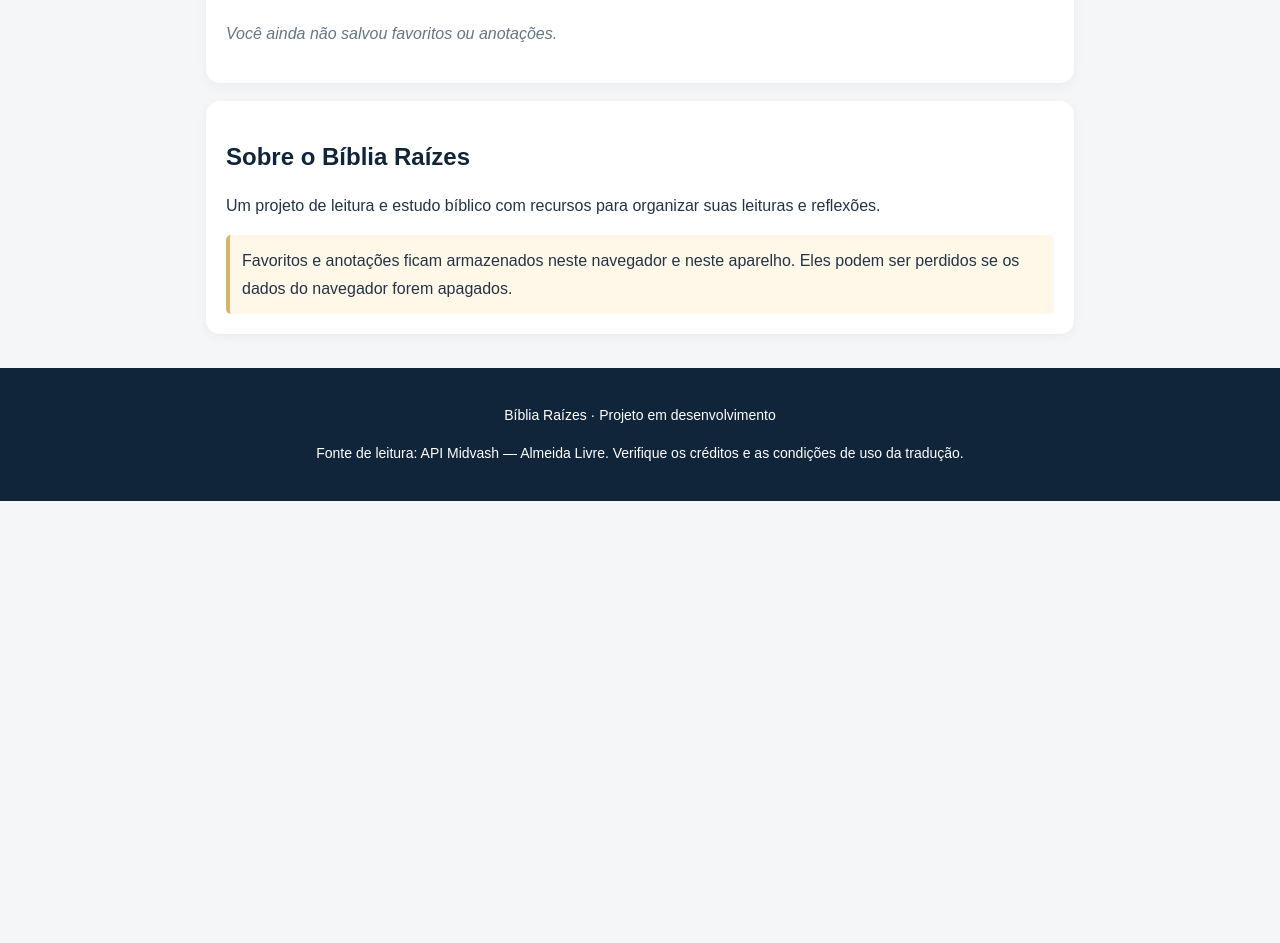
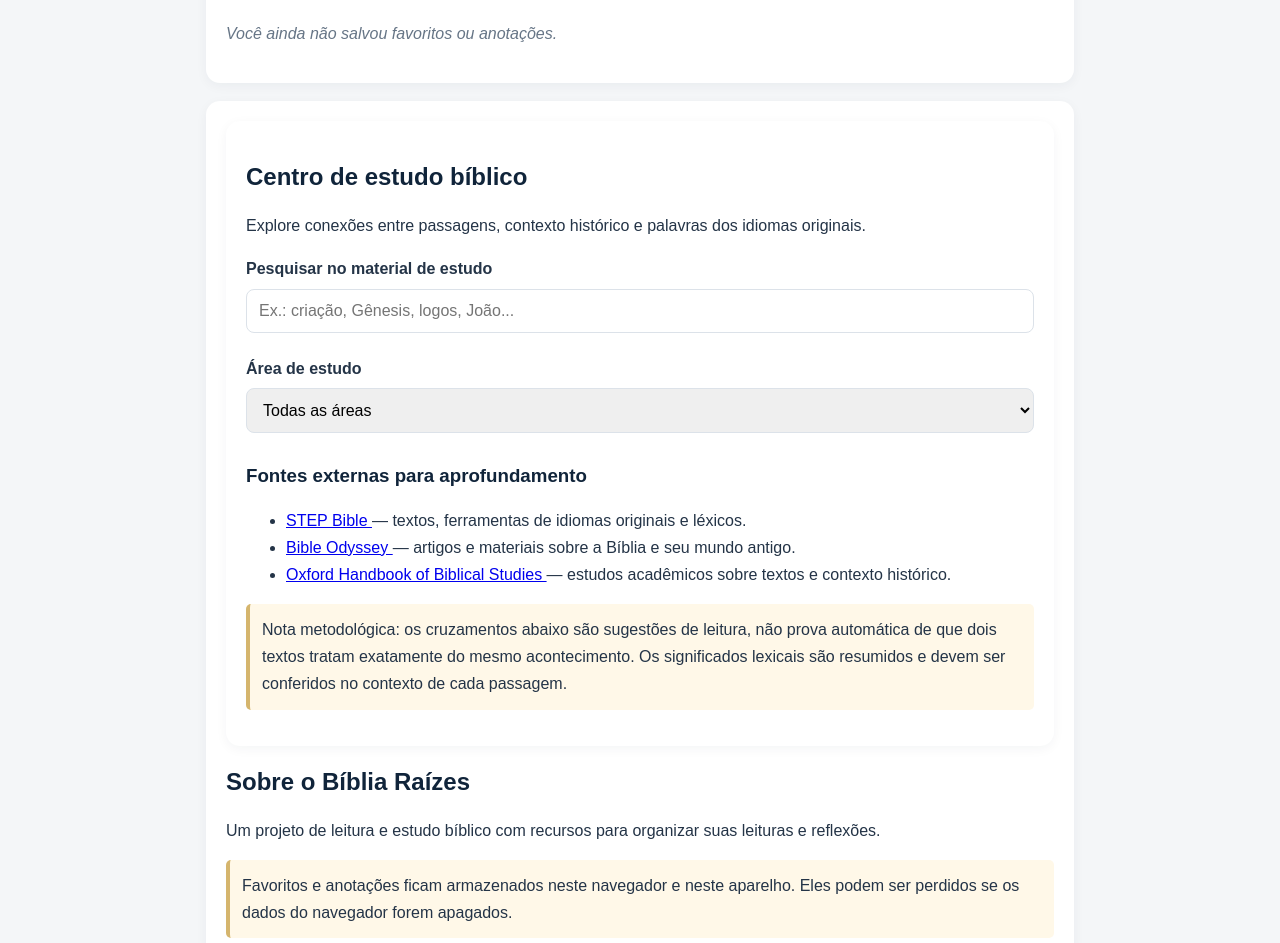
Before and after one commit to evandrooex-wq/biblia-raizes-, a plain HTML site: page index.html in a window 1280 px wide. Shown: the part 1900-2843 px from the top of the page. Before the commit the page ends 2401 px from the top, so only its background shows below. Drawn offline with Linux system fonts and the light colour scheme.

Commit message:
Update index.html

```diff
--- a/index.html
+++ b/index.html
@@ -260,6 +260,52 @@ footer {
   </section>
 
   <section class="card" id="projeto">
+
+<section class="card" id="estudoBiblico">
+  <h2>Centro de estudo bíblico</h2>
+  <p>Explore conexões entre passagens, contexto histórico e palavras dos idiomas originais.</p>
+
+  <label for="buscaEstudo">Pesquisar no material de estudo</label>
+  <input id="buscaEstudo" type="search"
+    placeholder="Ex.: criação, Gênesis, logos, João...">
+
+  <label for="tipoEstudo">Área de estudo</label>
+  <select id="tipoEstudo">
+    <option value="todos">Todas as áreas</option>
+    <option value="cruzamentos">Cruzamentos bíblicos</option>
+    <option value="contexto">Contexto histórico</option>
+    <option value="idiomas">Idiomas originais</option>
+  </select>
+
+  <div id="resultadosEstudo" aria-live="polite"></div>
+
+  <h3>Fontes externas para aprofundamento</h3>
+  <ul>
+    <li>
+      <a href="https://www.stepbible.org/" target="_blank" rel="noopener noreferrer">
+        STEP Bible
+      </a> — textos, ferramentas de idiomas originais e léxicos.
+    </li>
+    <li>
+      <a href="https://www.bibleodyssey.org/" target="_blank" rel="noopener noreferrer">
+        Bible Odyssey
+      </a> — artigos e materiais sobre a Bíblia e seu mundo antigo.
+    </li>
+    <li>
+      <a href="https://academic.oup.com/edited-volume/34334" target="_blank" rel="noopener noreferrer">
+        Oxford Handbook of Biblical Studies
+      </a> — estudos acadêmicos sobre textos e contexto histórico.
+    </li>
+  </ul>
+
+  <p class="notice">
+    Nota metodológica: os cruzamentos abaixo são sugestões de leitura,
+    não prova automática de que dois textos tratam exatamente do mesmo
+    acontecimento. Os significados lexicais são resumidos e devem ser
+    conferidos no contexto de cada passagem.
+  </p>
+</section>
+
     <h2>Sobre o Bíblia Raízes</h2>
     <p>Um projeto de leitura e estudo bíblico com recursos para organizar suas leituras e reflexões.</p>
     <div class="notice">
```
